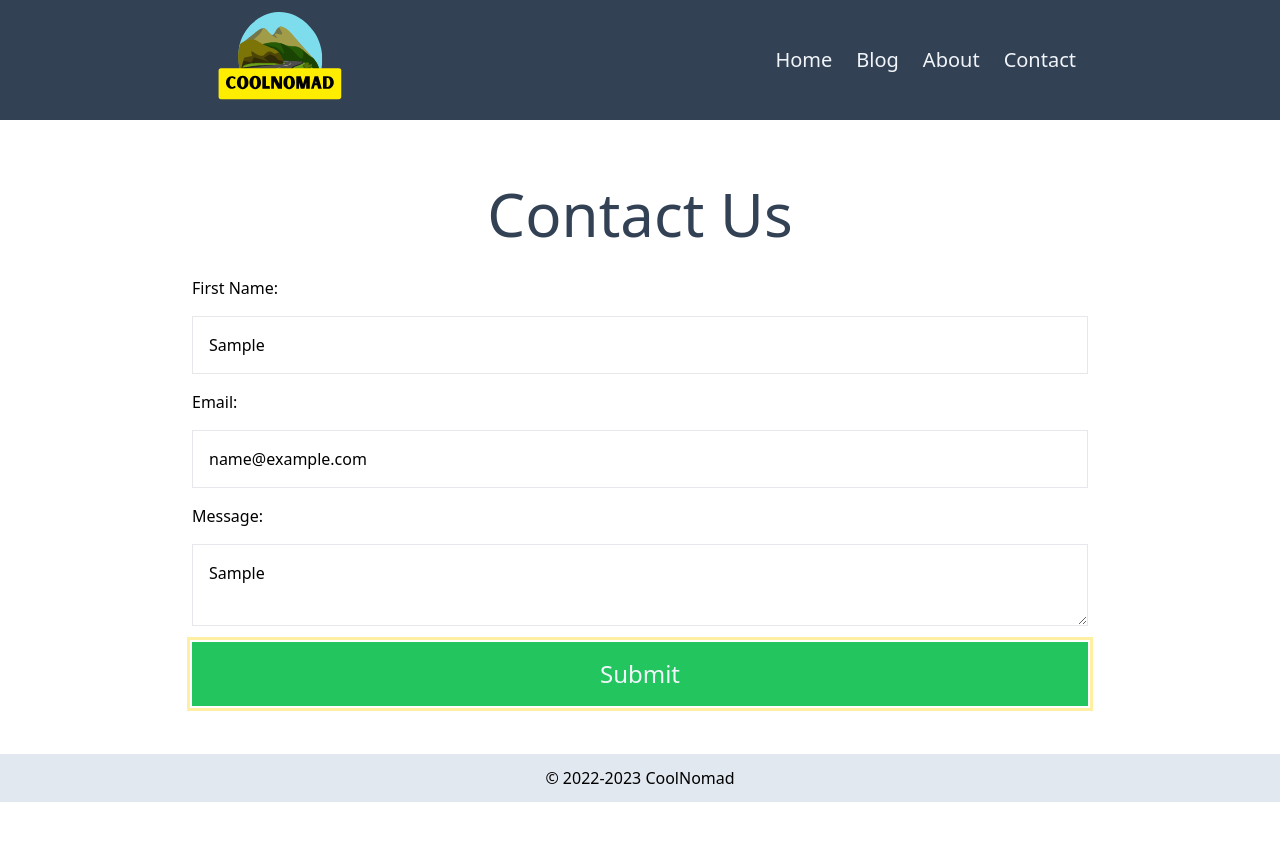
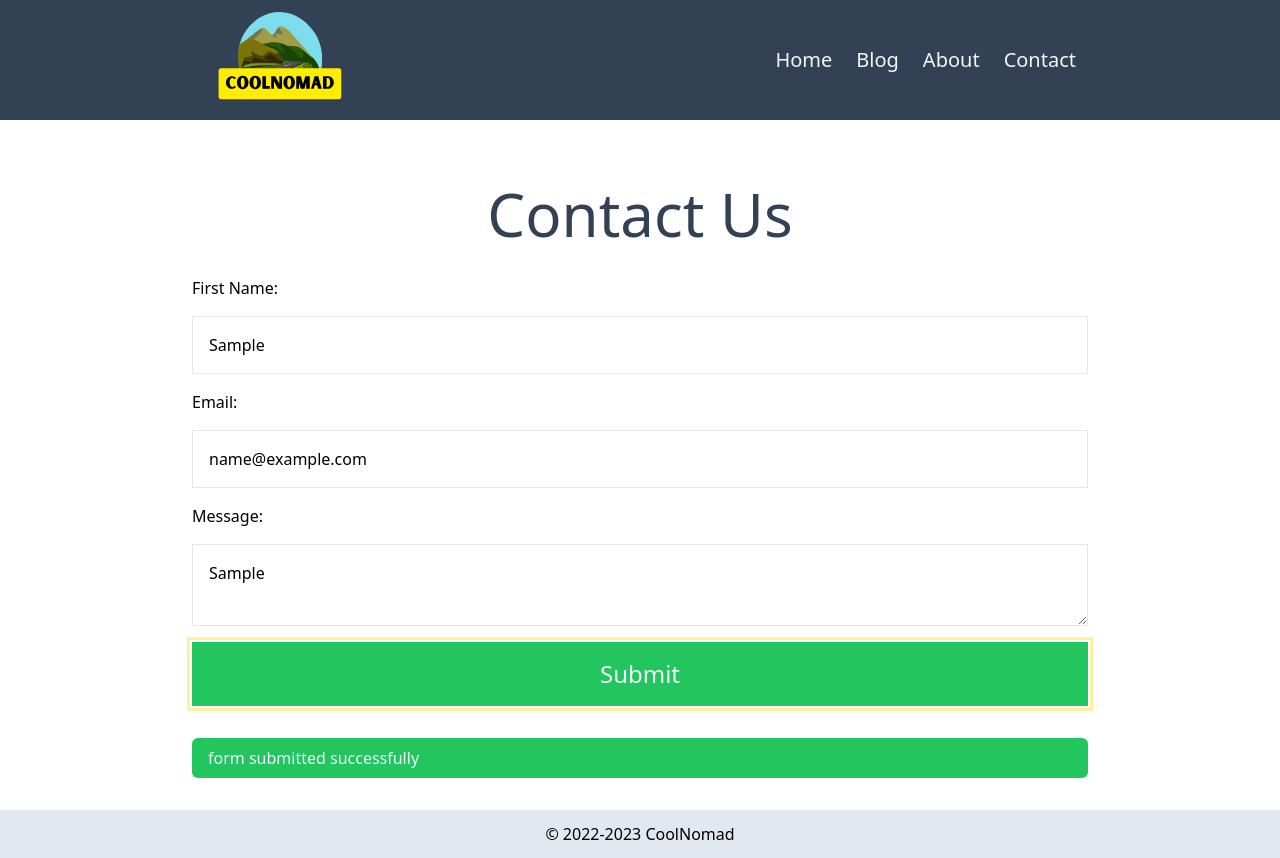
Before and after one commit to iabhinavr/nextjs-blog, a Next.js app: page /contact in a window 1280 px wide. Both pictures are taken after typing "Sample", "name@example.com", "Sample" into the empty fields and a click on the button "Submit". Before the commit the page ends 802 px from the top, so only its background shows below. Built offline with nearby package versions, Linux system fonts and the light colour scheme.

Commit message:
contact form alert added

```diff
--- a/pages/api/form.js
+++ b/pages/api/form.js
@@ -3,5 +3,9 @@ export default function handler(req, res) {
 
     console.log(body);
 
+    if(!body.firstName || !body.email || !body.message) {
+        return res.status(400).json({data: "first name, email, and message fields are required!"});
+    }
+
     return res.status(200).json({data: "form submitted successfully"});
 }
--- a/pages/contact.js
+++ b/pages/contact.js
@@ -1,8 +1,15 @@
 import Head from "next/head";
 import SiteHeader from "../components/SiteHeader";
 import SiteFooter from "../components/SiteFooter";
+import { useState } from "react";
+
 
 export default function Contact() {
+
+    const [submitStatus, setSubmitStatus] = useState(false);
+    const [responseMessage, setResponseMessage] = useState('');
+    const [alertColor, setAlertColor] = useState('bg-green-500');
+
     const handleSubmit = async (event) => {
         event.preventDefault();
 
@@ -22,9 +29,18 @@ export default function Contact() {
             body: jsonData,
         });
 
+
         const result = await response.json();
         console.log(result.data);
+        setSubmitStatus(true);
+        setResponseMessage(result.data);
 
+        if(!response.ok) {
+            setAlertColor('bg-red-500');
+        }
+        else {
+            setAlertColor('bg-green-500');
+        }
     }
     return (
         <>
@@ -43,20 +59,30 @@ export default function Contact() {
                 </h1>
                 <form onSubmit={handleSubmit} action="/api/form" method="post" className="contact-form">
                     <label htmlFor="firstName">First Name:</label>
-                    <input type="text" id="firstName" name="firstName" required />
+                    <input type="text" id="firstName" name="firstName" />
 
                     <label htmlFor="email">Email:</label>
-                    <input type="email" id="email" name="email" required />
+                    <input type="email" id="email" name="email" />
 
                     <label htmlFor="message">Message:</label>
                     <textarea name="message" id="message"></textarea>
 
                     <button type="submit">Submit</button>
                 </form>
+                {submitStatus ? <SubmissionAlert message={responseMessage} alertColor={alertColor} /> : null}
             </div>
 
         </section>
+
         <SiteFooter />
         </>
     );
 }
+
+const SubmissionAlert = ({message, alertColor}) => {
+    return (
+        <div className={`py-2 px-4 ${alertColor} mt-4 text-slate-100 rounded-md`}>
+            {message}
+        </div>
+    );
+}
```
